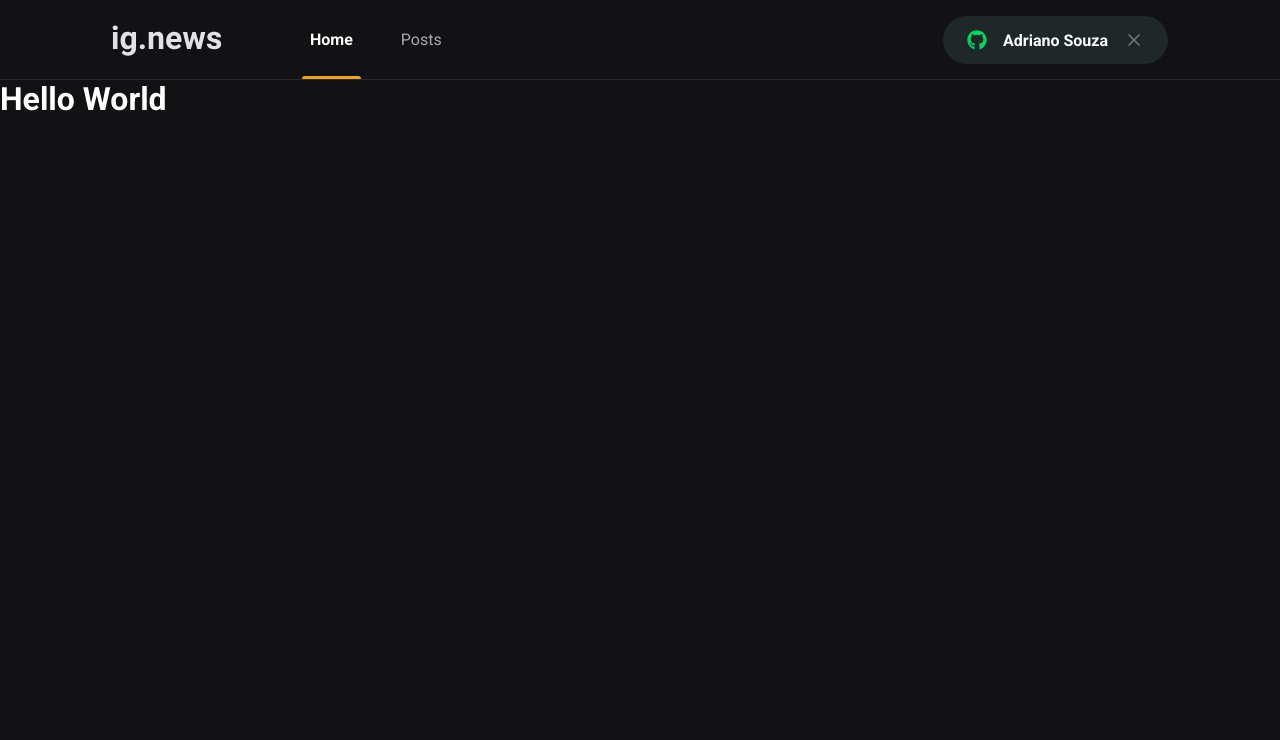
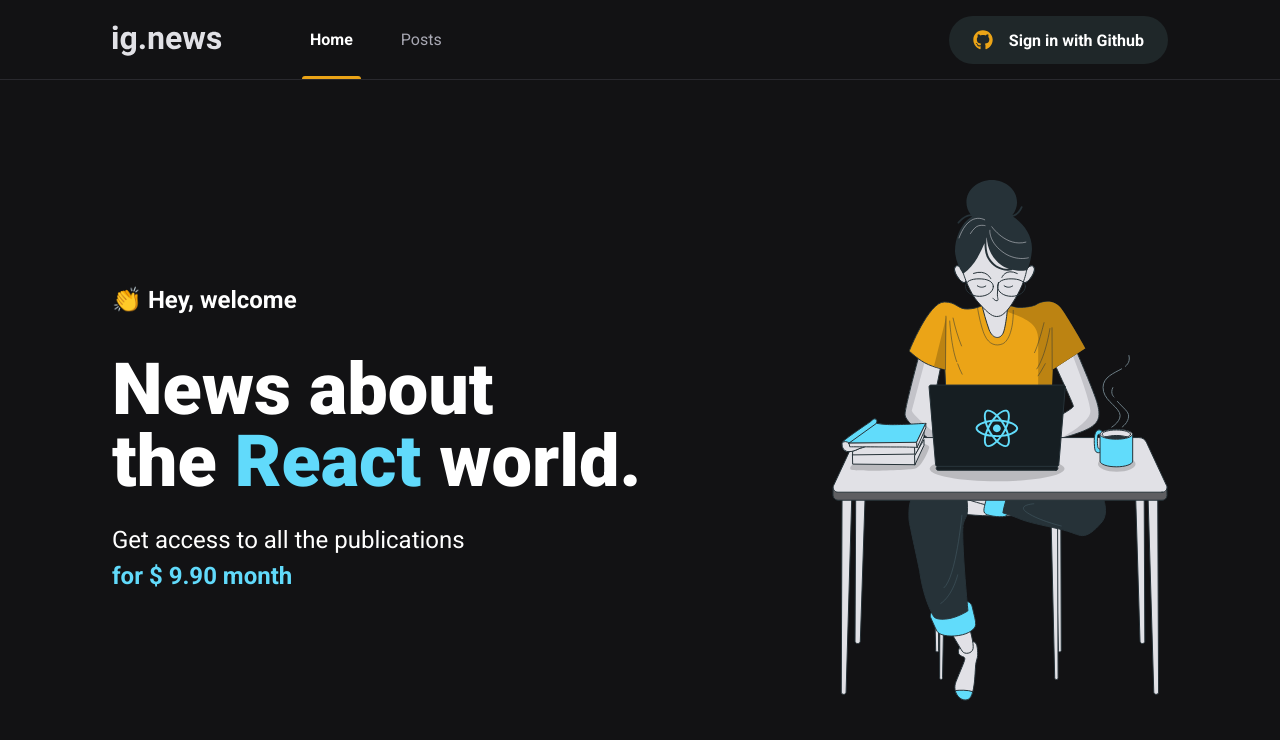
Before and after one commit to silvasouzaadriano/03-reactjs-next-ignews, a Next.js app: page / in a window 1280 px wide. Shown: the top 740 px of the page. Built offline with nearby package versions, Linux system fonts and the light colour scheme.

Commit message:
Implementing home page

```diff
--- a/src/components/SignInButton/index.tsx
+++ b/src/components/SignInButton/index.tsx
@@ -3,7 +3,7 @@
 import styles from './styles.module.scss';
 
 export function SignInButton() {
-  const isUserLoggedIn = true;
+  const isUserLoggedIn = false;
 
   return isUserLoggedIn ? (
     <button
--- /dev/null
+++ b/src/pages/home.module.scss
@@ -0,0 +1,41 @@
+.contentContainer {
+  max-width: 1120px;
+  margin: 0 auto;
+  padding: 0 2rem;
+  height: calc(100vh - 5rem);
+
+  display: flex;
+  align-items: center;
+  justify-content: space-between;
+}
+
+.hero {
+  max-width: 600px;
+
+  > span {
+    font-size: 1.5rem;
+    font-weight: bold;
+  }
+
+  h1 {
+    font-size: 4.5rem;
+    line-height: 4.5rem;
+    font-weight: 900;
+    margin-top: 2.5rem;
+
+    span {
+      color: var(--cyan-500);
+    }
+  }
+
+  p {
+    font-size: 1.5rem;
+    line-height: 2.25rem;
+    margin-top: 1.5rem;
+
+    span {
+      color: var(--cyan-500);
+      font-weight: bold;
+    }
+  }
+}
--- a/src/pages/index.tsx
+++ b/src/pages/index.tsx
@@ -1,14 +1,28 @@
 import Head from 'next/head';
+import Image from 'next/image';
+
+import styles from './home.module.scss';
 
 export default function Home() {
   return (
     <>
       <Head>
-        <title>ig.news</title>
+        <title>Home | ig.news</title>
       </Head>
-      <h1>
-        Hello World
-      </h1>
+
+      <main className={styles.contentContainer}>
+        <section className={styles.hero}>
+          <span>👏 Hey, welcome</span>
+          <h1>News about <br />the <span>React</span> world.</h1>
+          <p>
+            Get access to all the publications <br />
+            <span>for $ 9.90 month</span>
+          </p>
+        </section>
+
+        <Image src="/images/avatar.svg" alt="Girl coding" width="336" height="521"/>
+
+      </main>
     </>
 
   )
```
